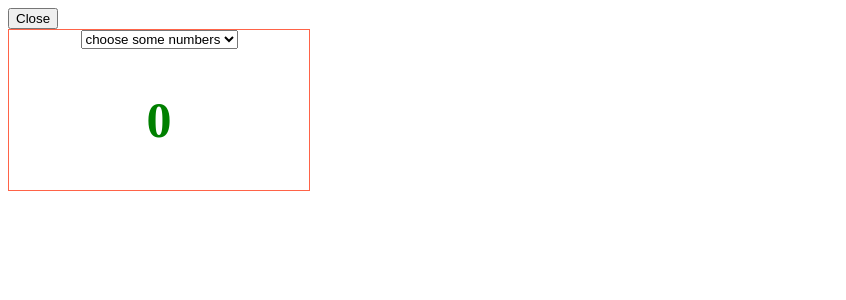
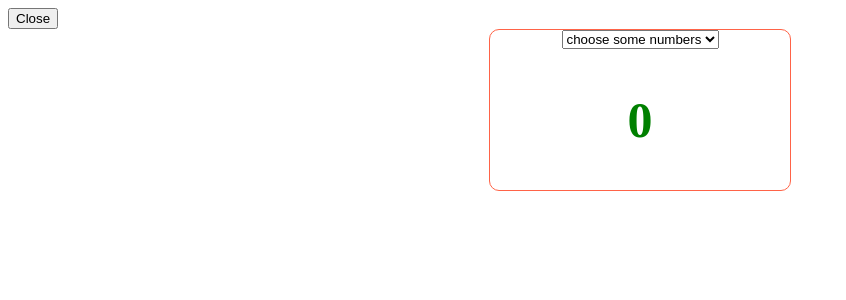
Before and after one commit to Karlsoninit/bootcamp14, a React (Create React App) app: page / in a window 1280 px wide. Shown: the top 300 px of the page, without its empty margins (0-846 px from the left). Built offline with nearby package versions, Linux system fonts and the light colour scheme.

Commit message:
fix counter container

```diff
--- a/src/components/Counter/Counter.module.css
+++ b/src/components/Counter/Counter.module.css
@@ -4,6 +4,8 @@
   display: flex;
   flex-direction: column;
   align-items: center;
+  border-radius: 10px;
+  margin: auto;
 }
 
 .btn {
```
